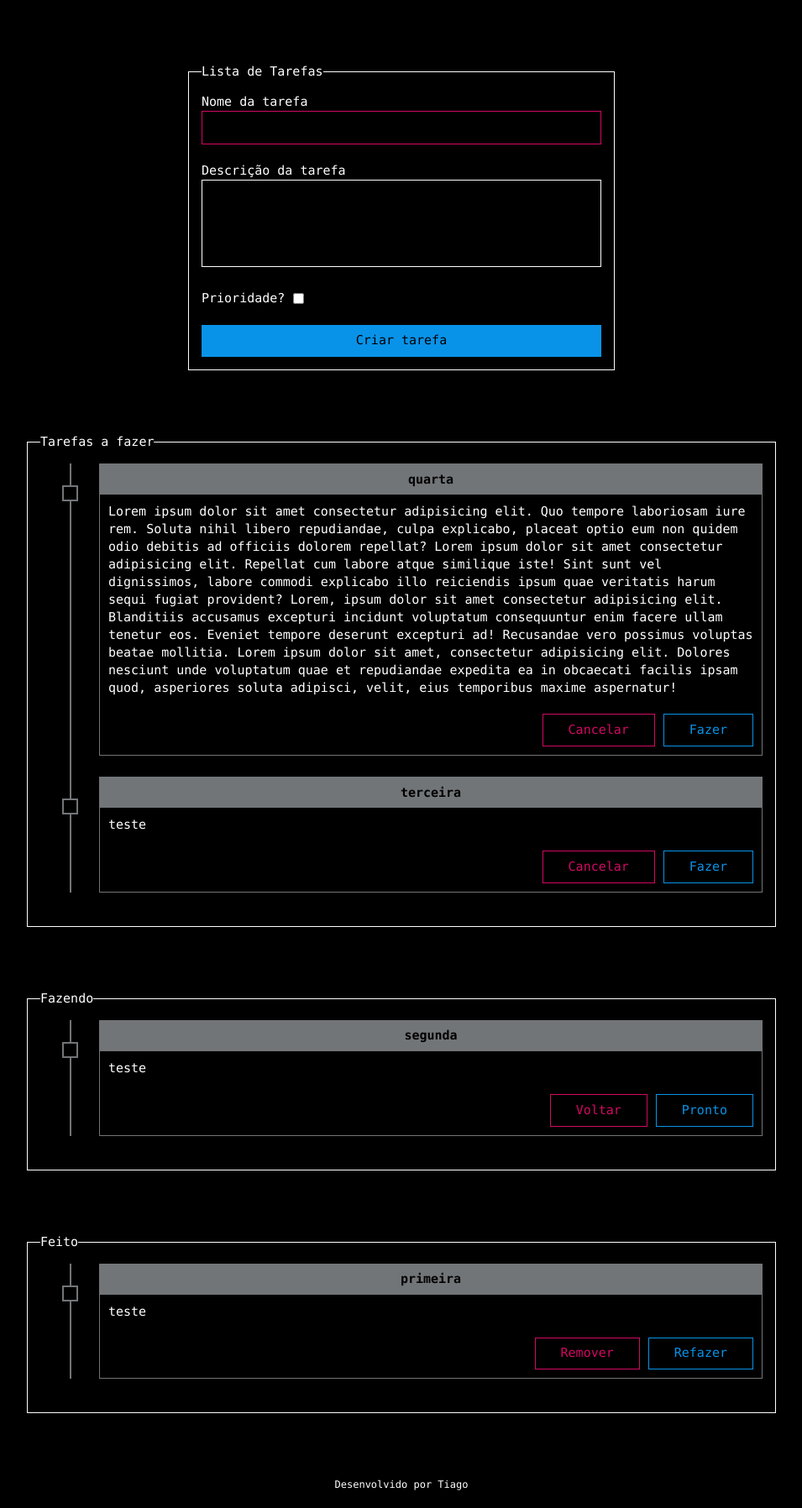
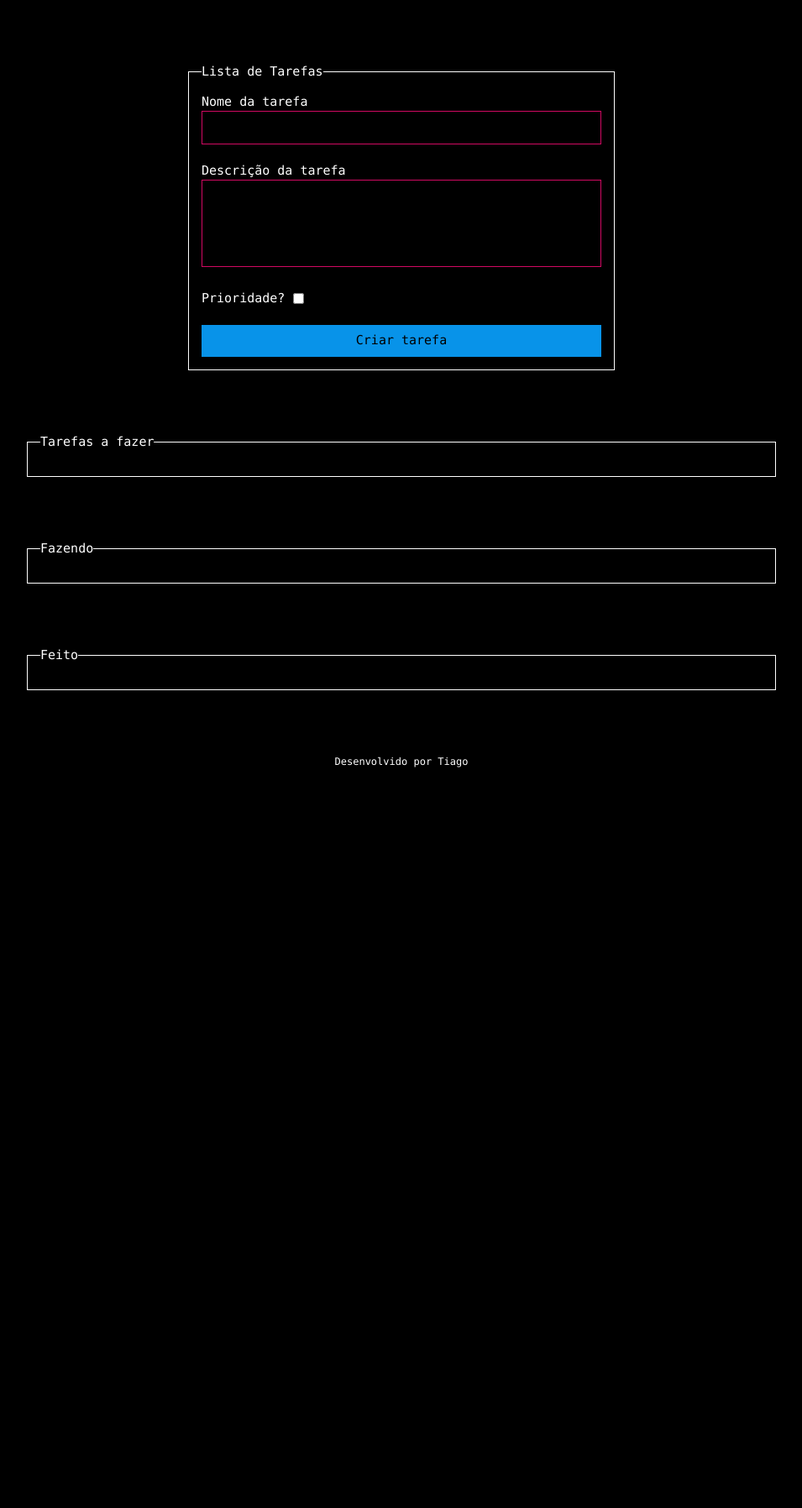
Before and after one commit to QueirozT/Lista-de-tarefas, a Flask app: page / in a window 1280 px wide. Shown: the part 62-1858 px from the top of the page at 84% size, without its empty margins (162-1117 px from the left). After the commit the page ends 976 px from the top, so only its background shows below. Run offline with Flask 3, Linux system fonts and the light colour scheme; the visitor is signed in with stand-in values (Sample User, id 1).

Commit message:
Removendo os posts de exemplo

```diff
--- a/resources/template/index.html
+++ b/resources/template/index.html
@@ -12,7 +12,7 @@
 
         <div class="form-group">
             <label for="tarea">Descrição da tarefa</label>
-            <textarea id="descricao" name="tarea" rows="5" cols="30"></textarea>
+            <textarea id="descricao" name="tarea" rows="5" cols="30" required=""></textarea>
         </div>
 
         <div class="form-group nowrap">
@@ -30,44 +30,6 @@
         <legend>Tarefas a fazer</legend>
         <div id="todo" class="terminal-timeline">
 
-            <div id="4" class="terminal-card">
-                <header class="name">
-                    quarta
-                </header>
-
-                <div class="description">
-                    Lorem ipsum dolor sit amet consectetur adipisicing elit. Quo tempore laboriosam iure rem. Soluta nihil libero repudiandae, culpa explicabo, placeat optio eum non quidem odio debitis ad officiis dolorem repellat? Lorem ipsum dolor sit amet consectetur adipisicing elit. Repellat cum labore atque similique iste! Sint sunt vel dignissimos, labore commodi explicabo illo reiciendis ipsum quae veritatis harum sequi fugiat provident? Lorem, ipsum dolor sit amet consectetur adipisicing elit. Blanditiis accusamus excepturi incidunt voluptatum consequuntur enim facere ullam tenetur eos. Eveniet tempore deserunt excepturi ad! Recusandae vero possimus voluptas beatae mollitia. Lorem ipsum dolor sit amet, consectetur adipisicing elit. Dolores nesciunt unde voluptatum quae et repudiandae expedita ea in obcaecati facilis ipsam quod, asperiores soluta adipisci, velit, eius temporibus maxime aspernatur!
-                </div>
-
-                <div class="buttons">
-                    <button class="btn btn-primary btn-ghost btn-fazer">
-                        Fazer
-                    </button>
-                    <button class="btn btn-error btn-ghost btn-cancelar">
-                        Cancelar
-                    </button>
-                </div>
-            </div>
-
-            <div id="3" class="terminal-card">
-                <header class="name">
-                    terceira
-                </header>
-
-                <div class="description">
-                    teste
-                </div>
-
-                <div class="buttons">
-                    <button class="btn btn-primary btn-ghost btn-fazer">
-                        Fazer
-                    </button>
-                    <button class="btn btn-error btn-ghost btn-cancelar">
-                        Cancelar
-                    </button>
-                </div>
-            </div>
-
         </div>
     </fieldset>
 </div>
@@ -76,25 +38,6 @@
     <fieldset>
         <legend>Fazendo</legend>
         <div id="doing" class="terminal-timeline">
-
-            <div id="2" class="terminal-card">
-                <header class="name">
-                    segunda
-                </header>
-
-                <div class="description">
-                    teste
-                </div>
-
-                <div class="buttons">
-                    <button class="btn btn-primary btn-ghost btn-feito">
-                        Pronto
-                    </button>
-                    <button class="btn btn-error btn-ghost btn-voltar">
-                        Voltar
-                    </button>
-                </div>
-            </div>
 
         </div>
     </fieldset>
@@ -105,25 +48,6 @@
         <legend>Feito</legend>
         <div id="done" class="terminal-timeline">
 
-            <div id="1" class="terminal-card">
-                <header class="name">
-                    primeira
-                </header>
-
-                <div class="description">
-                    teste
-                </div>
-
-                <div class="buttons">
-                    <button class="btn btn-primary btn-ghost btn-voltar">
-                        Refazer
-                    </button>
-                    <button class="btn btn-error btn-ghost btn-cancelar">
-                        Remover
-                    </button>
-                </div>
-            </div>
-
         </div>
     </fieldset>
 </div>
```
